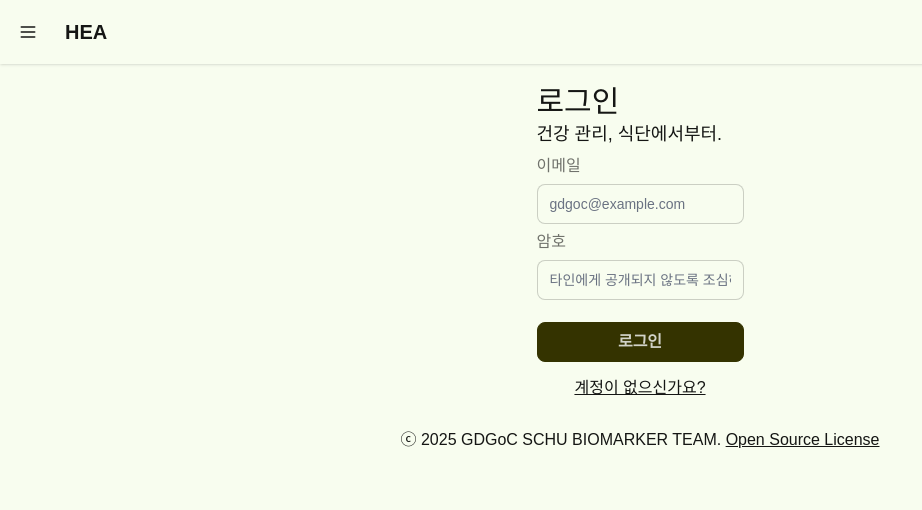
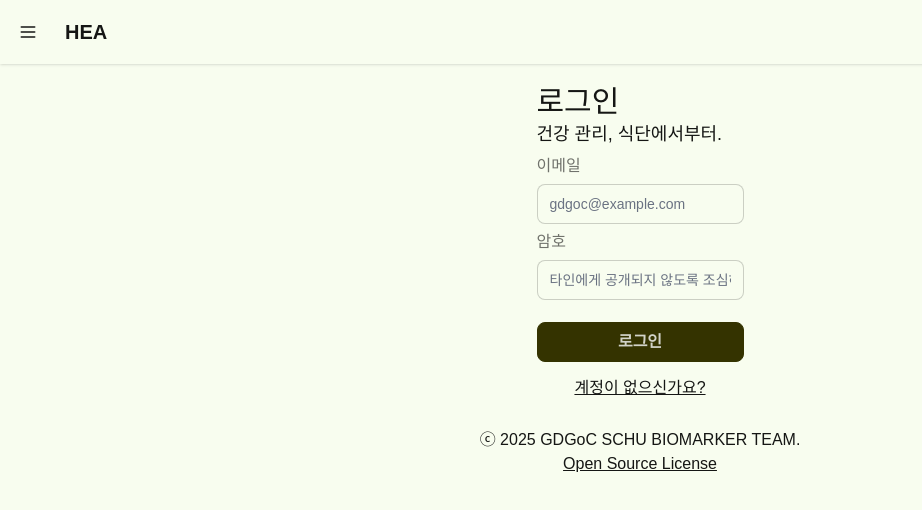
Before and after one commit to GDGoC-SCHU/2025-winter-biomarker-FE, a SvelteKit app: page /login in a window 1280 px wide. Shown: the top 510 px of the page, without its empty margins (0-922 px from the left). Built offline with nearby package versions, Linux system fonts and the light colour scheme; no server answers.

Commit message:
(style) improve readablity

```diff
--- a/src/routes/+layout.svelte
+++ b/src/routes/+layout.svelte
@@ -73,6 +73,6 @@
 <footer class="m-4 text-center">
     <p>
         ⓒ 2025 GDGoC SCHU BIOMARKER TEAM.
-        <a href="/oss" class="link">Open Source License</a>
+        <a href="/oss" class="link block">Open Source License</a>
     </p>
 </footer>
--- a/src/routes/fooddb/+page.svelte
+++ b/src/routes/fooddb/+page.svelte
@@ -78,7 +78,7 @@
                         <h2 class="text-lg">{item.foodNm}</h2>
                     </div>
                     <p>
-                        <span class="text-base text-gray-400">{item.foodOriginNm} | {item.nutConSrtrQua}당 {item.enerc}kcal</span>
+                        <span class="text-base text-gray-400">{item.foodOriginNm} | {item.nutConSrtrQua}당 {item.enerc}kcal | {item.foodSize}</span>
                     </p>
                 </div>
             </li>
```
